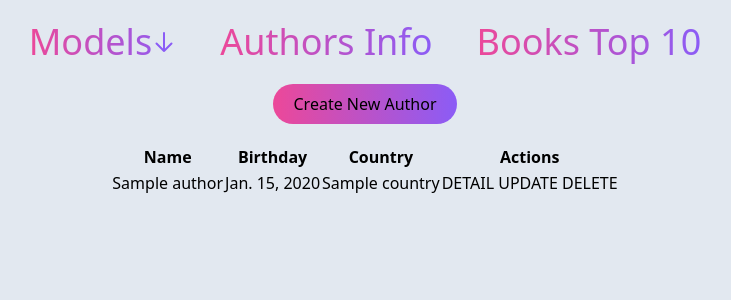
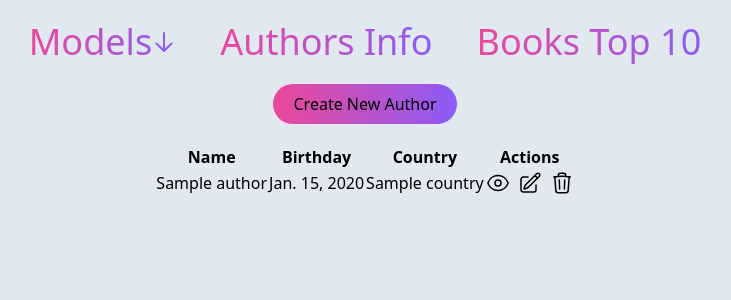
Before and after one commit to jaime7981/django_book_review, a Django app: template book_review/core/templates/core/author_list.html in a window 1280 px wide. Shown: the top 300 px of the page, without its empty margins (275-1006 px from the left). Run offline with Django 4.2, Linux system fonts and the light colour scheme; the template is opened without the code that fills it: values that come from a table or form of the project are taken from there, others are empty; tables that the repository leaves empty hold one stand-in row (values such as "Sample post"); parts of the project's set-up code (start-up, migrations or seed data) failed here and were passed over; some libraries are stand-ins or nearby versions.

Commit message:
add icons to author list

```diff
--- a/book_review/core/templates/core/author_list.html
+++ b/book_review/core/templates/core/author_list.html
@@ -25,9 +25,11 @@
         <td>{{author.birth_date}}</td>
         <td>{{author.country}}</td>
         <td>
-          <a href="{% url author_url.detail author.id %}">DETAIL</a>
-          <a href="{% url author_url.update author.id %}">UPDATE</a>
-          <a href="{% url author_url.delete author.id %}">DELETE</a>
+          <div class='flex gap-2'>
+            <a href="{% url author_url.detail author.id %}">{% include 'core/icons/eye.html' %}</a>
+            <a href="{% url author_url.update author.id %}">{% include 'core/icons/pencil-square.html' %}</a>
+            <a href="{% url author_url.delete author.id %}">{% include 'core/icons/trash.html' %}</a>
+          </div>
         </td>
       </tr>
       {% endfor %}
```
